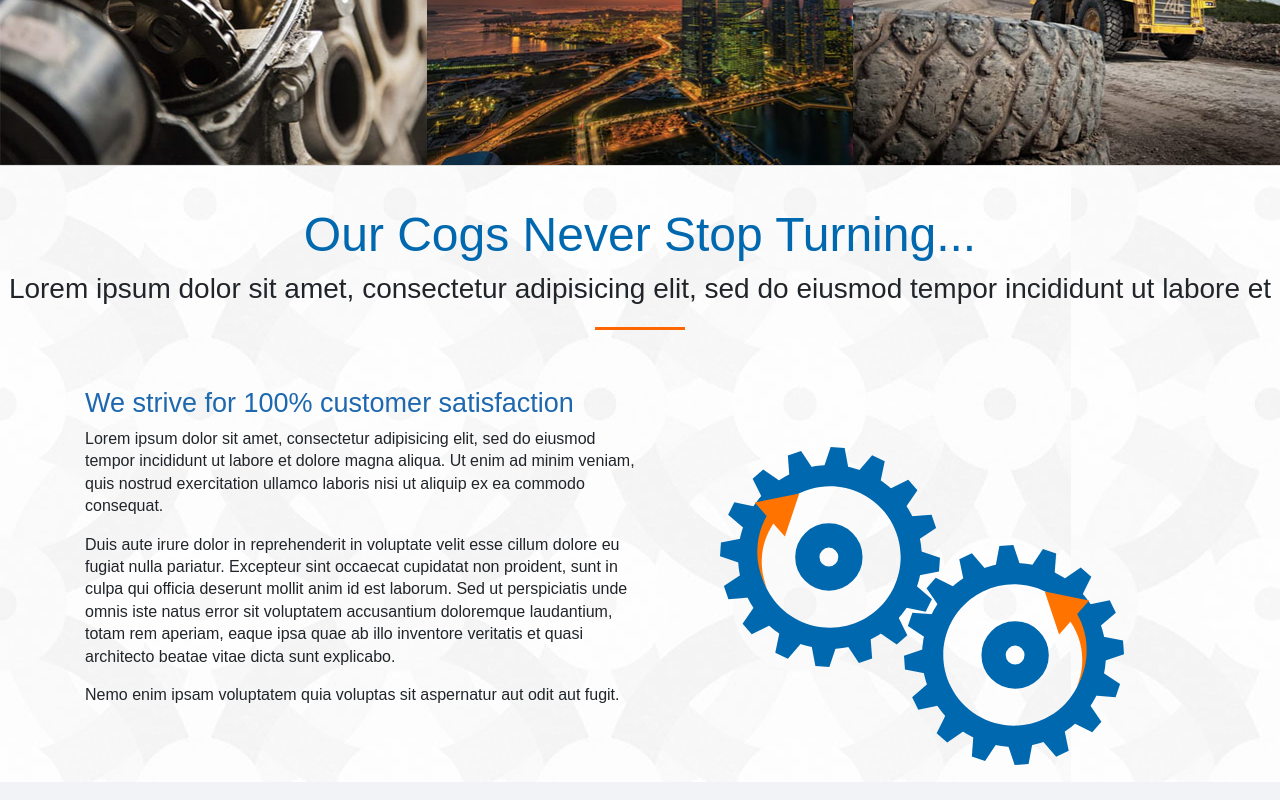
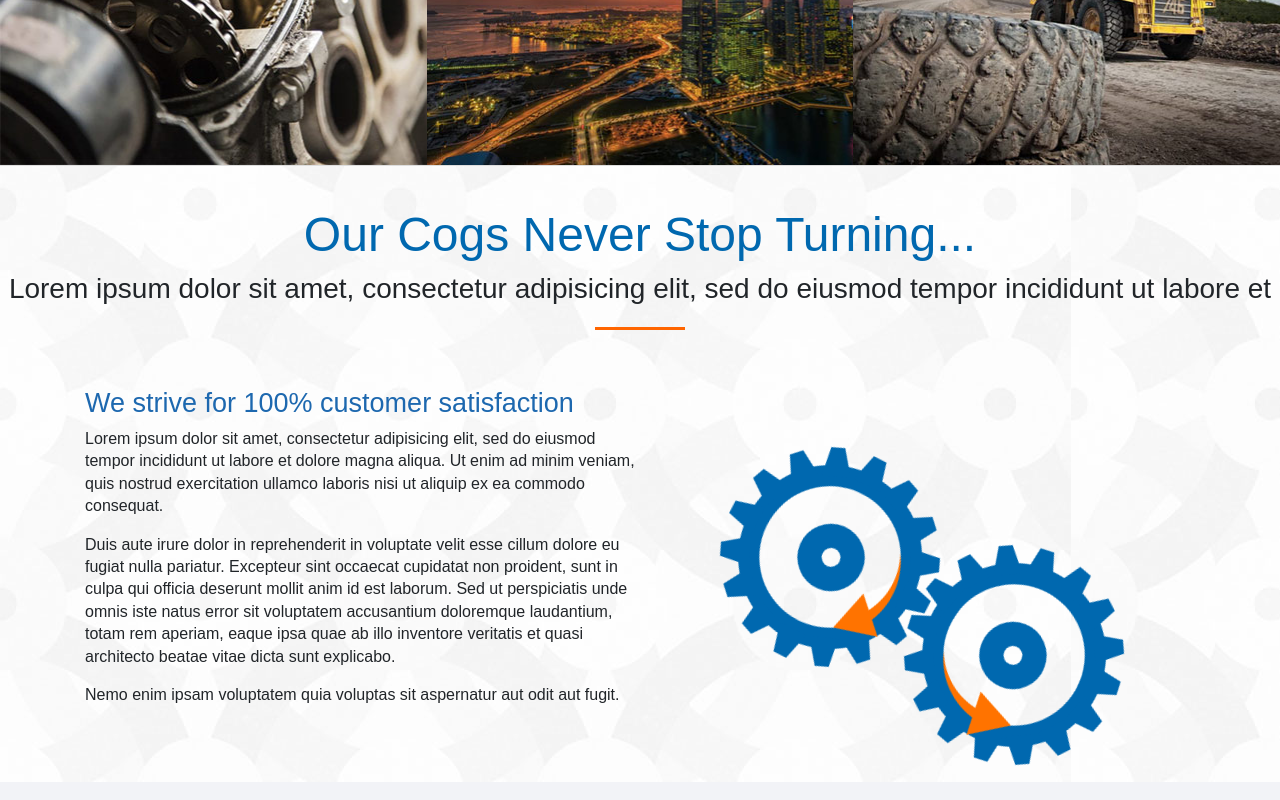
Before and after one commit to joker7t/gsap, a React (Create React App) app in the folder gsap-react/: page / in a window 1280 px wide. Shown: the part 1689-2489 px from the top of the page. Built offline with nearby package versions, Linux system fonts and the light colour scheme.

Commit message:
animate rotate for 2 cogs

```diff
--- a/gsap-react/src/components/MainPage.js
+++ b/gsap-react/src/components/MainPage.js
@@ -7,7 +7,7 @@ import factory from "../images/factory.jpg";
 import equipment from "../images/equipment.jpg";
 import team from "../images/team.jpg";
 import training from "../images/training.jpg";
-import { TweenMax, TimelineMax, Power2 } from "gsap";
+import { TweenMax, TimelineMax, Power2, Linear } from "gsap";
 
 const MainPage = () => {
     const burgerIconRef = useRef(null);
@@ -20,6 +20,8 @@ const MainPage = () => {
     const learnMoreButtonRef = useRef(null);
     const fourColItemRefs = useRef([]);
     const serviceBoxRefs = useRef([]);
+    const cogLeftRef = useRef(null);
+    const cogRightRef = useRef(null);
 
     useEffect(() => {
         const tlburger = new TimelineMax({ paused: true });
@@ -111,6 +113,19 @@ const MainPage = () => {
             );
         })
         //end services
+
+        //rotating cogs
+        TweenMax.to(
+            cogLeftRef.current,
+            8,
+            { rotation: 360, repeat: -1, ease: Linear.easeNone }
+        );
+        TweenMax.to(
+            cogRightRef.current,
+            8,
+            { rotation: -360, repeat: -1, ease: Linear.easeNone }
+        );
+        //end rotating cogs
 
         //eslint-disable-next-line
     }, []);
@@ -219,10 +234,10 @@ const MainPage = () => {
                         <p>Nemo enim ipsam voluptatem quia voluptas sit aspernatur aut odit aut fugit. </p>
                     </div>
                     <div className="cogImageCol">
-                        <div className="cogLeft">
+                        <div className="cogLeft" ref={cogLeftRef}>
                             <CogLeft />
                         </div>
-                        <div className="cogRight">
+                        <div className="cogRight" ref={cogRightRef}>
                             <CogRight />
                         </div>
                     </div>
```
